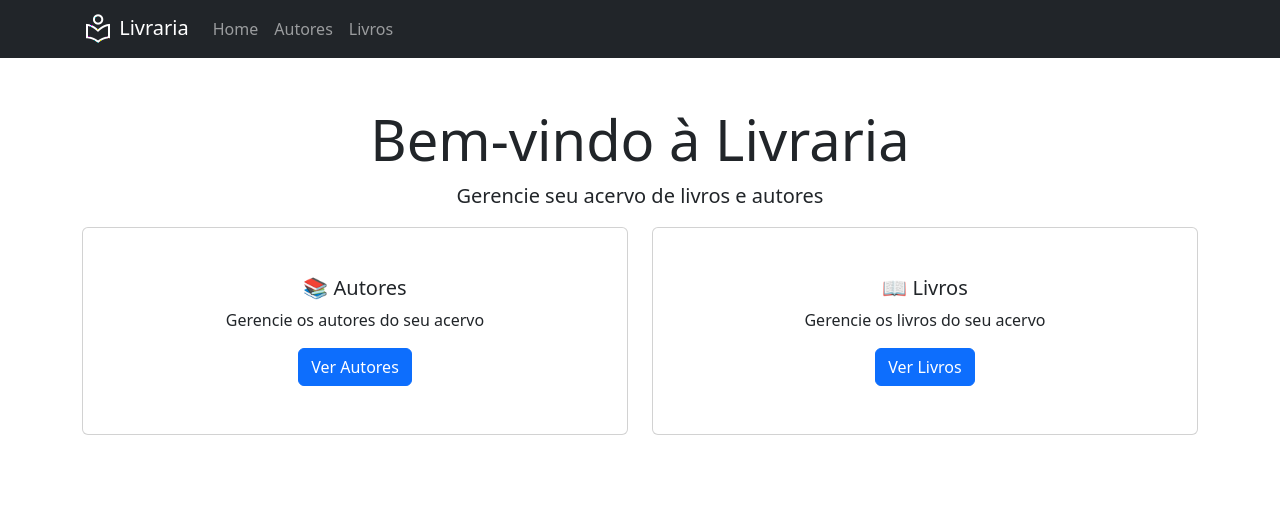
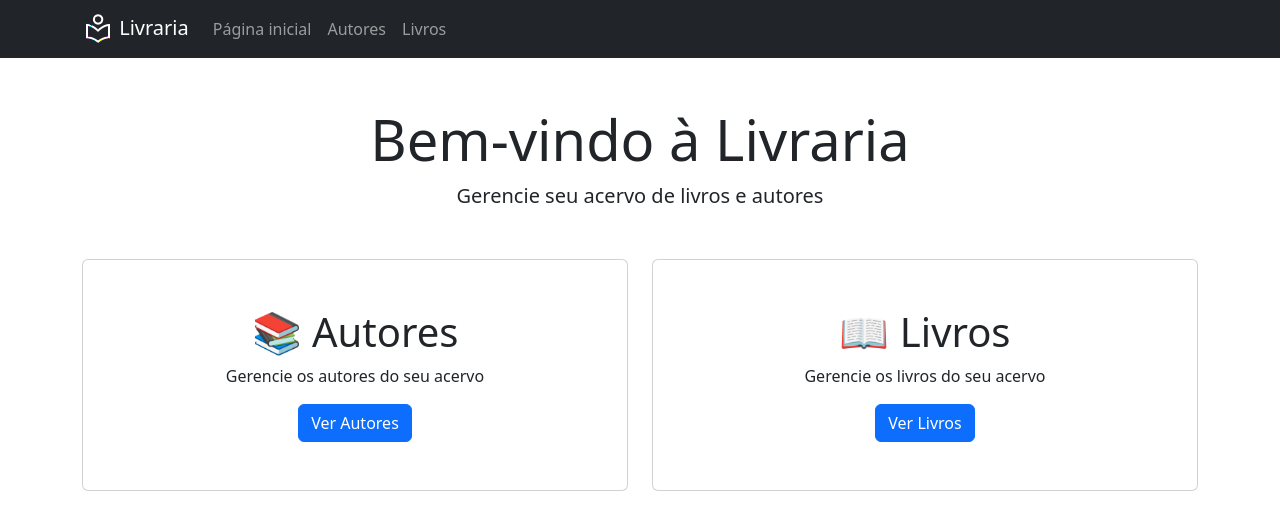
Before and after one commit to lcgds/bookstore-ui, a React (Vite) app: page / in a window 1280 px wide. Shown: the top 530 px of the page. Built offline with nearby package versions, Linux system fonts and the light colour scheme.

Commit message:
Ajustes na página inicial

```diff
--- a/src/components/Header.jsx
+++ b/src/components/Header.jsx
@@ -23,7 +23,7 @@ export const Header = () => {
         <Navbar.Toggle aria-controls="basic-navbar-nav" />
         <Navbar.Collapse id="basic-navbar-nav">
           <Nav className="me-auto">
-            <Nav.Link href="/">Home</Nav.Link>
+            <Nav.Link href="/">Página inicial</Nav.Link>
             <Nav.Link href="/authors">Autores</Nav.Link>
             <Nav.Link href="/books">Livros</Nav.Link>
           </Nav>
--- a/src/pages/Home/HomePage.jsx
+++ b/src/pages/Home/HomePage.jsx
@@ -5,9 +5,9 @@ import { Link } from "react-router-dom";
 export const HomePage = () => {
   return (
     <>
-      <Header></Header>
+      <Header />
       <Container>
-        <div className="text-center">
+        <div className="text-center mb-5">
           <h1 className="display-4">Bem-vindo à Livraria</h1>
           <p className="lead">Gerencie seu acervo de livros e autores</p>
         </div>
@@ -16,7 +16,7 @@ export const HomePage = () => {
           <Col md={6} className="mb-4">
             <Card>
               <Card.Body className="text-center py-5">
-                <Card.Title>📚 Autores</Card.Title>
+                <Card.Title className="display-6">📚 Autores</Card.Title>
                 <Card.Text>Gerencie os autores do seu acervo</Card.Text>
                 <Link to="/authors">
                   <Button variant="primary">Ver Autores</Button>
@@ -28,7 +28,7 @@ export const HomePage = () => {
           <Col md={6} className="mb-4">
             <Card>
               <Card.Body className="text-center py-5">
-                <Card.Title>📖 Livros</Card.Title>
+                <Card.Title className="display-6">📖 Livros</Card.Title>
                 <Card.Text>Gerencie os livros do seu acervo</Card.Text>
                 <Link to="/books">
                   <Button variant="primary">Ver Livros</Button>
```
